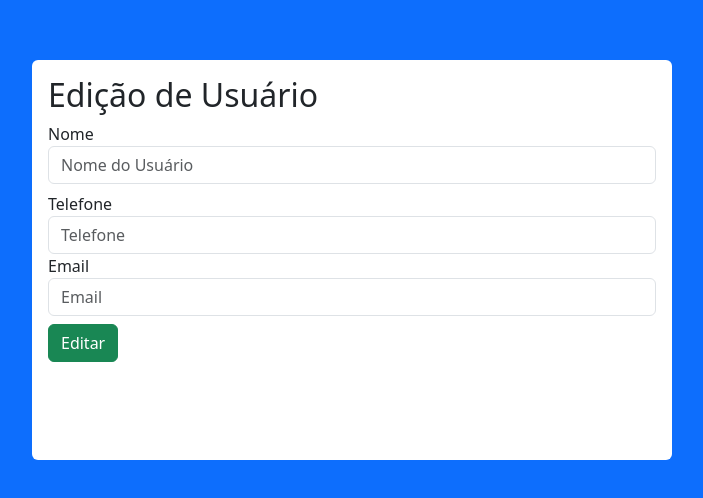
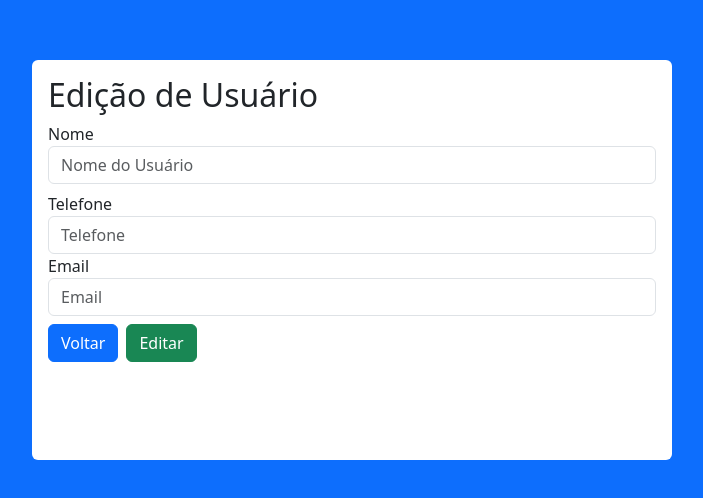
Before and after one commit to souzalipe/Gerenciamento-de-Usuarios, a React (Vite) app in the folder frontEnd/: page /edit/1 in a window 1280 px wide. Shown: the part 140-638 px from the top of the page, without its empty margins (288-991 px from the left). Built offline with nearby package versions, Linux system fonts and the light colour scheme; no server answers.

Commit message:
fix components

```diff
--- a/frontEnd/src/Components/Create.jsx
+++ b/frontEnd/src/Components/Create.jsx
@@ -38,6 +38,7 @@
                         <input type="email" placeholder="Email" className="form-control"
                         onChange={e => setValues({...values, email: e.target.value})}/>
                     </div>
+                    <Link to="/" className="btn btn-primary me-2">Voltar</Link>
                     <button className="btn btn-success mt-2 mb-2">Enviar</button>
                 </form>
             </div>
--- a/frontEnd/src/Components/Edit.jsx
+++ b/frontEnd/src/Components/Edit.jsx
@@ -75,6 +75,7 @@
                             onChange={e => setValues({ ...values, email: e.target.value })}
                         />
                     </div>
+                    <Link to="/" className="btn btn-primary me-2">Voltar</Link>
                     <button className="btn btn-success mt-2 mb-2">Editar</button>
                 </form>
             </div>
--- a/frontEnd/src/Components/Read.jsx
+++ b/frontEnd/src/Components/Read.jsx
@@ -36,7 +36,7 @@
         <h2>Telefone: {users[0].telefone}</h2>
         <h2>Email: {users[0].email}</h2>
         <Link to="/" className="btn btn-primary me-2">Voltar</Link>
-        <Link to={`/edit/${users.id_user}`} className="btn btn-info">Editar</Link>
+
       </div>
     </div>
   );
```
